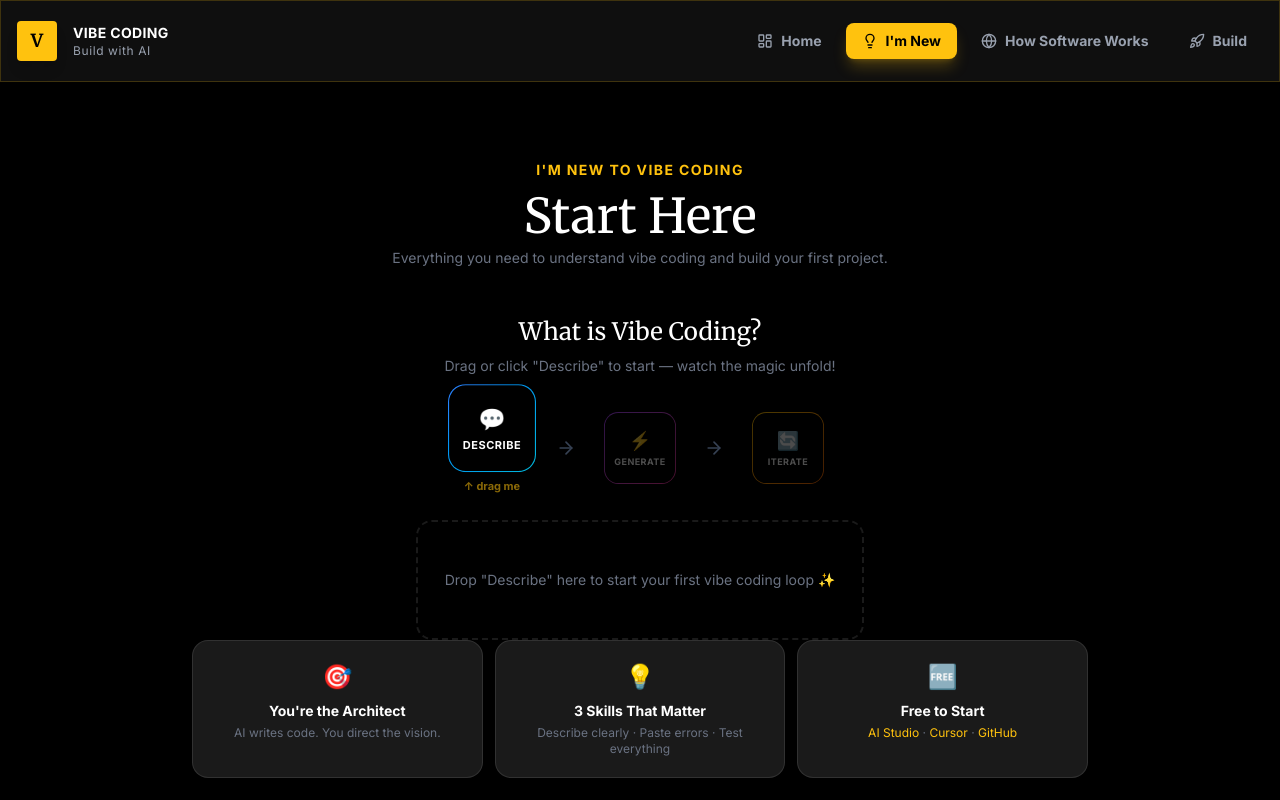
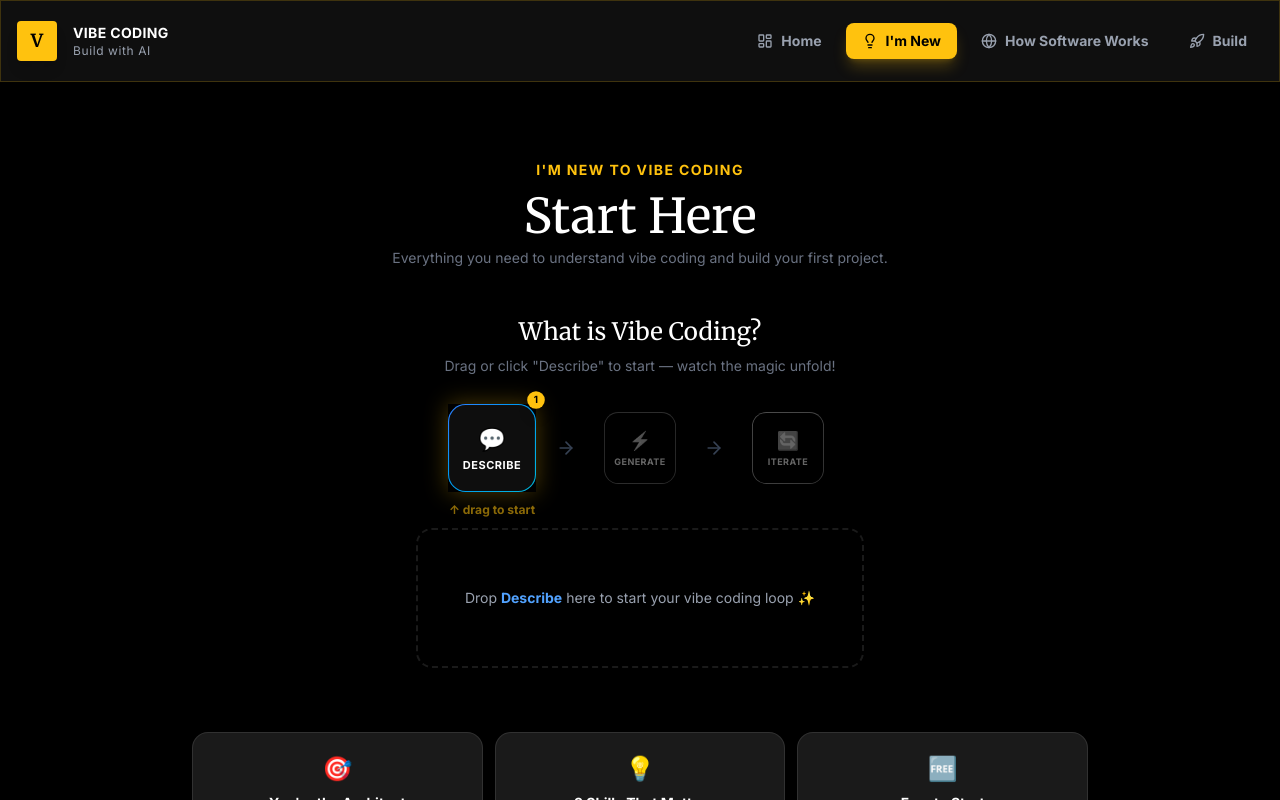
Before and after one commit to TheProductArchitect/vibe-coding, a React (Vite) app: page / in a window 1280 px wide. Both pictures are taken after a click on the button "I'm New". Shown: the top 800 px of the page. Built offline with nearby package versions, Linux system fonts and the light colour scheme.

Commit message:
feat(ui): update 'What is Vibe Coding' animation to be manual, drag-and-drop, and emphasize endless iteration

```diff
--- a/components/Curriculum.tsx
+++ b/components/Curriculum.tsx
@@ -348,31 +348,23 @@ const Curriculum: React.FC = () => {
           ];
           const cycleData = CYCLE_EXAMPLES[loopCycle % CYCLE_EXAMPLES.length];
 
-          // Phase within the auto-advance: 0=waiting for Describe, 1=Describe done, 2=Generate done, 3=Iterate done
+          // Phase within the manual progression: 0=waiting for Describe, 1=Describe done (waiting for Generate), 2=Generate done (waiting for Iterate), 3=Iterate done
           const currentPhase = activeLoopStep % 4;
-          const isWaiting = currentPhase === 0;
 
-          const triggerLoop = () => {
-            if (!isWaiting) return;
-            // Step 1: Describe
-            setActiveLoopStep(prev => prev + 1);
-            // Step 2: Generate (auto after 1s)
-            setTimeout(() => setActiveLoopStep(prev => prev + 1), 1000);
-            // Step 3: Iterate (auto after 2.5s)
-            setTimeout(() => {
+          const advancePhase = () => {
+            if (currentPhase === 3) {
+              // Reset for next cycle
+              setLoopCycle(prev => prev + 1);
+              setActiveLoopStep(0);
+            } else {
               setActiveLoopStep(prev => prev + 1);
-              // After 2s, reset for next cycle
-              setTimeout(() => {
-                setLoopCycle(prev => prev + 1);
-                setActiveLoopStep(prev => prev + 1);
-              }, 2000);
-            }, 2500);
+            }
           };
 
           const steps = [
-            { label: "Describe", icon: "💬", color: "from-blue-500 to-cyan-500" },
-            { label: "Generate", icon: "⚡", color: "from-purple-500 to-pink-500" },
-            { label: "Iterate", icon: "🔄", color: "from-brand-primary to-orange-500" },
+            { label: "Describe", icon: "💬", color: "from-blue-500 to-cyan-500", instruction: 'drag to start' },
+            { label: "Generate", icon: "⚡", color: "from-purple-500 to-pink-500", instruction: 'drag to generate' },
+            { label: "Iterate", icon: "🔄", color: "from-brand-primary to-orange-500", instruction: 'drag to refine' },
           ];
 
           return (
@@ -382,38 +374,39 @@ const Curriculum: React.FC = () => {
                 {steps.map((step, i) => {
                   const phaseForStep = i + 1; // Describe=1, Generate=2, Iterate=3
                   const isLit = currentPhase >= phaseForStep;
-                  const isCurrentlyAnimating = currentPhase === phaseForStep;
-                  const canDrag = i === 0 && isWaiting;
+                  const canDrag = currentPhase === i;
 
                   return (
                     <React.Fragment key={i}>
                       <div
                         draggable={canDrag}
-                        onDragStart={(e) => { if (canDrag) e.dataTransfer.setData('text/plain', '0'); }}
-                        onClick={() => { if (canDrag) triggerLoop(); }}
-                        className={`relative select-none transition-all duration-500 ${canDrag ? 'cursor-grab active:cursor-grabbing scale-110 animate-bounce' :
-                          isCurrentlyAnimating ? 'scale-125' :
-                            isLit ? 'scale-100 opacity-70' : 'opacity-30 scale-90'
+                        onDragStart={(e) => { if (canDrag) e.dataTransfer.setData('text/plain', i.toString()); }}
+                        onClick={() => { if (canDrag) advancePhase(); }}
+                        className={`relative select-none transition-all duration-500 ${canDrag ? 'cursor-grab active:cursor-grabbing scale-110 shadow-[0_0_20px_rgba(255,194,14,0.3)] bounce-gentle z-10' :
+                          isLit ? 'scale-100 opacity-80' : 'opacity-40 scale-90 grayscale'
                           }`}
-                        title={canDrag ? 'Drag or click to describe your idea' : ''}
+                        title={canDrag ? `Drag or click to ${step.label}` : ''}
                       >
-                        <div className={`w-16 h-16 md:w-20 md:h-20 rounded-2xl bg-gradient-to-br ${step.color} p-[1px] transition-shadow duration-500 ${isCurrentlyAnimating ? 'shadow-[0_0_25px_rgba(255,194,14,0.4)]' : ''}`}>
-                          <div className="w-full h-full bg-black rounded-[15px] flex flex-col items-center justify-center gap-0.5">
-                            <span className="text-lg md:text-xl">{step.icon}</span>
-                            <span className="text-[9px] md:text-[10px] font-bold text-white uppercase tracking-wider">{step.label}</span>
+                        <div className={`w-16 h-16 md:w-20 md:h-20 rounded-2xl bg-gradient-to-br ${step.color} p-[1px] transition-all duration-500`}>
+                          <div className="w-full h-full bg-black rounded-[15px] flex flex-col items-center justify-center gap-0.5 relative overflow-hidden">
+                            {canDrag && <div className="absolute inset-0 bg-white/10 animate-pulse" />}
+                            <span className="text-lg md:text-xl relative z-10">{step.icon}</span>
+                            <span className="text-[9px] md:text-[10px] font-bold text-white uppercase tracking-wider relative z-10">{step.label}</span>
                           </div>
                         </div>
                         {canDrag && (
-                          <div className="absolute -bottom-5 left-1/2 -translate-x-1/2 text-brand-primary text-[10px] font-bold whitespace-nowrap animate-pulse">
-                            {loopCycle === 0 ? '↑ drag me' : '↑ describe changes'}
+                          <div className="absolute -bottom-6 left-1/2 -translate-x-1/2 text-brand-primary text-[11px] font-bold whitespace-nowrap animate-pulse flex flex-col items-center">
+                            ↑ {step.instruction}
                           </div>
                         )}
-                        {isCurrentlyAnimating && (
-                          <div className="absolute -top-2 -right-2 w-4 h-4 bg-brand-primary rounded-full animate-ping" />
+                        {canDrag && (
+                          <div className="absolute -top-2 -right-2 w-4 h-4 bg-brand-primary text-black text-[9px] flex items-center justify-center font-bold rounded-full animate-bounce shadow-lg">
+                            {i + 1}
+                          </div>
                         )}
                       </div>
                       {i < 2 && (
-                        <ArrowRight className={`w-4 h-4 md:w-5 md:h-5 transition-all duration-500 ${isLit ? 'text-brand-primary scale-110' : 'text-gray-700'}`} />
+                        <ArrowRight className={`w-4 h-4 md:w-5 md:h-5 transition-all duration-500 ${currentPhase > i ? 'text-brand-primary scale-110' : 'text-gray-700'}`} />
                       )}
                     </React.Fragment>
                   );
@@ -423,45 +416,68 @@ const Curriculum: React.FC = () => {
               {/* Drop Zone / Result Display */}
               <div
                 onDragOver={(e) => e.preventDefault()}
-                onDrop={(e) => { e.preventDefault(); triggerLoop(); }}
-                className={`w-full max-w-md mt-2 border-2 border-dashed rounded-2xl p-6 text-center transition-all min-h-[120px] flex flex-col items-center justify-center ${isWaiting ? 'border-white/10 hover:border-brand-primary/40 hover:bg-brand-primary/5' : 'border-brand-primary/20 bg-brand-primary/5'
+                onDrop={(e) => {
+                  e.preventDefault();
+                  const draggedIndex = parseInt(e.dataTransfer.getData('text/plain'));
+                  if (draggedIndex === currentPhase) {
+                    advancePhase();
+                  }
+                }}
+                className={`w-full max-w-md mt-4 border-2 border-dashed rounded-2xl p-6 text-center transition-all min-h-[140px] flex flex-col items-center justify-center relative overflow-hidden
+                  ${currentPhase === 3 ? 'border-brand-primary/40 bg-brand-primary/10 shadow-[0_0_30px_rgba(255,194,14,0.1)]' :
+                    currentPhase > 0 ? 'border-brand-primary/20 bg-brand-primary/5' :
+                      'border-white/10 hover:border-brand-primary/40 hover:bg-brand-primary/5'
                   }`}
               >
-                {activeLoopStep === 0 ? (
-                  <p className="text-sm text-gray-500">Drop "Describe" here to start your first vibe coding loop ✨</p>
-                ) : currentPhase >= 1 && currentPhase <= 3 ? (
-                  <div key={activeLoopStep} className="animate-fade-in space-y-3 w-full">
+                {currentPhase === 0 ? (
+                  <p className="text-sm text-gray-400 font-medium">Drop <span className="text-blue-400 font-bold">Describe</span> here to start your vibe coding loop ✨</p>
+                ) : (
+                  <div key={activeLoopStep} className="animate-fade-in space-y-4 w-full relative z-10">
                     {currentPhase >= 1 && (
-                      <div className={`flex items-start gap-2 text-left transition-opacity duration-300 ${currentPhase === 1 ? 'opacity-100' : 'opacity-60'}`}>
-                        <span className="text-blue-400 text-sm">💬</span>
-                        <p className="text-xs text-gray-300"><span className="text-blue-400 font-bold">You said:</span> {cycleData.describe}</p>
+                      <div className={`flex items-start gap-3 text-left transition-all duration-500 ${currentPhase === 1 ? 'opacity-100 translate-y-0' : 'opacity-70 scale-[0.98]'}`}>
+                        <span className="text-blue-400 text-base mt-0.5">💬</span>
+                        <p className="text-sm text-gray-300"><span className="text-blue-400 font-bold">You said:</span> <span className="font-mono text-xs bg-black/30 px-2 py-0.5 rounded text-blue-200">{cycleData.describe}</span></p>
                       </div>
                     )}
+
                     {currentPhase >= 2 && (
-                      <div className={`flex items-start gap-2 text-left transition-opacity duration-300 ${currentPhase === 2 ? 'opacity-100' : 'opacity-60'}`}>
-                        <span className="text-purple-400 text-sm">⚡</span>
-                        <p className="text-xs text-gray-300"><span className="text-purple-400 font-bold">AI generated:</span> {cycleData.generate}</p>
+                      <div className={`flex items-start gap-3 text-left transition-all duration-500 ${currentPhase === 2 ? 'opacity-100 translate-y-0' : 'opacity-70 scale-[0.98]'}`}>
+                        <span className="text-purple-400 text-base mt-0.5">⚡</span>
+                        <p className="text-sm text-gray-300"><span className="text-purple-400 font-bold">AI generated:</span> <span className="text-gray-400">{cycleData.generate}</span></p>
                       </div>
                     )}
+
                     {currentPhase >= 3 && (
-                      <div className="flex items-start gap-2 text-left">
-                        <span className="text-brand-primary text-sm">🔄</span>
-                        <p className="text-xs text-gray-300"><span className="text-brand-primary font-bold">You refined:</span> {cycleData.iterate}</p>
+                      <div className="flex items-start gap-3 text-left animate-fade-in">
+                        <span className="text-brand-primary text-base mt-0.5">🔄</span>
+                        <p className="text-sm text-gray-300"><span className="text-brand-primary font-bold">You refined:</span> <span className="font-mono text-xs bg-black/30 px-2 py-0.5 rounded text-orange-200">{cycleData.iterate}</span></p>
+                      </div>
+                    )}
+
+                    {currentPhase === 1 && (
+                      <div className="text-purple-400 text-xs font-bold animate-bounce mt-4 pt-2 border-t border-white/5">
+                        Now drag "Generate" into this box! ↓
+                      </div>
+                    )}
+
+                    {currentPhase === 2 && (
+                      <div className="text-brand-primary text-xs font-bold animate-bounce mt-4 pt-2 border-t border-white/5">
+                        Almost done! Drag "Iterate" to refine the app ↓
                       </div>
                     )}
                   </div>
-                ) : (
-                  <p className="text-sm text-gray-500">Ready for next cycle — drag Describe again! ↻</p>
                 )}
               </div>
 
-              {/* Cycle counter */}
-              {loopCycle > 0 && (
-                <div className="text-xs text-gray-500 flex items-center gap-2">
-                  <RefreshCw className="w-3 h-3 text-brand-primary" />
-                  Cycle {loopCycle + 1} — each loop makes your app better!
-                </div>
-              )}
+              {/* End of cycle message */}
+              <div className={`transition-all duration-500 h-10 flex items-center justify-center ${currentPhase === 3 ? 'opacity-100 translate-y-0' : 'opacity-0 translate-y-4 pointer-events-none'}`}>
+                <button
+                  onClick={advancePhase}
+                  className="px-6 py-2 bg-brand-primary/20 hover:bg-brand-primary text-brand-primary hover:text-black rounded-full text-sm font-bold transition-all flex items-center gap-2"
+                >
+                  <RefreshCw className="w-4 h-4" /> Repeat the process endlessly
+                </button>
+              </div>
             </div>
           );
         })()}
```
Also changed, not shown: index.css (+22 -2 lines).
